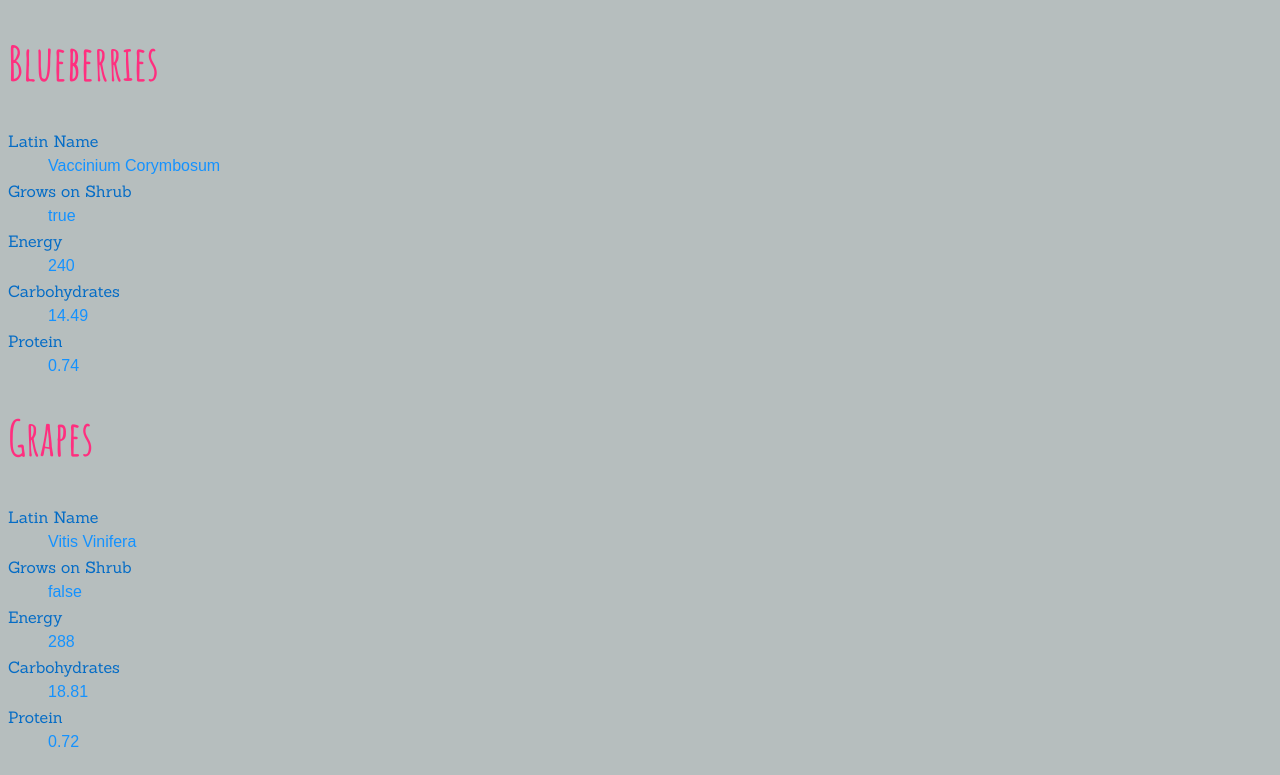
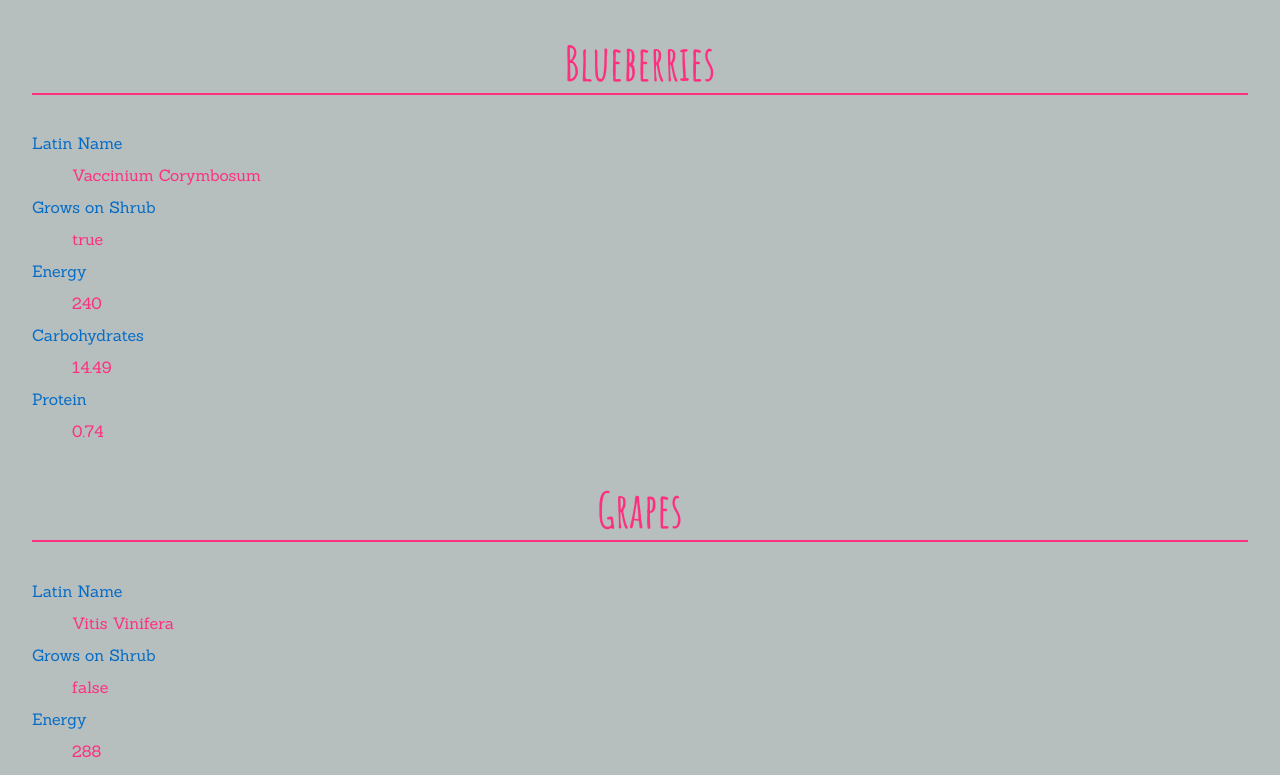
Before and after one commit to shelbyboyd/dsn1676-assignment4, a plain HTML site: page index.html in a window 1280 px wide. Shown: the top 775 px of the page. Drawn offline with Linux system fonts and the light colour scheme; a web font is replaced by a local one.

Commit message:
changed font families, colour, added decoration

```diff
--- a/css/main.css
+++ b/css/main.css
@@ -21,19 +21,25 @@ h1 {
     font-family: 'Amatic SC', cursive;
     font-size: 3em;
     color: #ff2f7f;
+    text-align: center;
+    border-bottom: 2px solid #ff2f7f;
 }
 
 dt {
     font-family: 'Sanchez', serif;
     color: #046cc6;
     line-height: 2em;
+    font-size: 1em;
 }
 
-dl {
-    font-family: 'Hammersmith One', sans-serif;
-    color: #1492ff;
+dd {
+    font-family: 'Sanchez', serif;
+    color: #ff2f7f;
+    line-height: 2em;
 }
+
 
 body {
     background-color: #b6bebe;
+    margin: 2em;
 }
--- a/index.html
+++ b/index.html
@@ -8,11 +8,6 @@
 </head>
 <body>
 
-    <h1 class="island"></h1>
-    <dl>
-        <dt></dt>
-        <dl></dl>
-    </dl>
 
 
 
```
